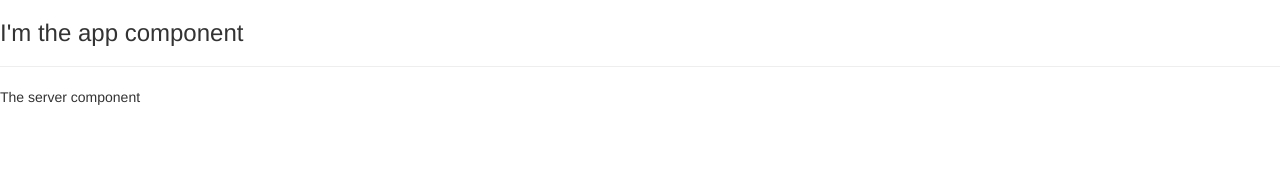
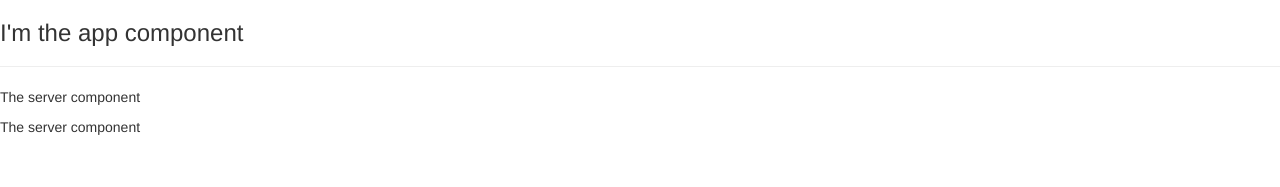
Before and after one commit to brenward/my-first-angular-app, an Angular app: page / in a window 1280 px wide. Shown: the top 187 px of the page. Built offline with nearby package versions, Linux system fonts and the light colour scheme.

Commit message:
#Creating a component using cli command ng generate component servers

```diff
--- a/src/app/app.component.html
+++ b/src/app/app.component.html
@@ -1,3 +1,3 @@
 <h3>I'm the app component</h3>
 <hr>
-<app-server></app-server>
+<app-servers></app-servers>
--- a/src/app/app.module.ts
+++ b/src/app/app.module.ts
@@ -4,11 +4,13 @@
 
 import { AppComponent } from './app.component';
 import { ServerComponent } from './server/server.component';
+import { ServersComponent } from './servers/servers.component';
 
 @NgModule({
   declarations: [
     AppComponent,
-    ServerComponent
+    ServerComponent,
+    ServersComponent
   ],
   imports: [
     BrowserModule,
--- /dev/null
+++ b/src/app/servers/servers.component.html
@@ -0,0 +1,2 @@
+<app-server></app-server>
+<app-server></app-server>
```
Also changed, not shown: src/app/servers/servers.component.ts (added, +10 -0 lines), src/app/servers/servers.component.css (added), 1 other file (tests, documents, lock files or other folders).
